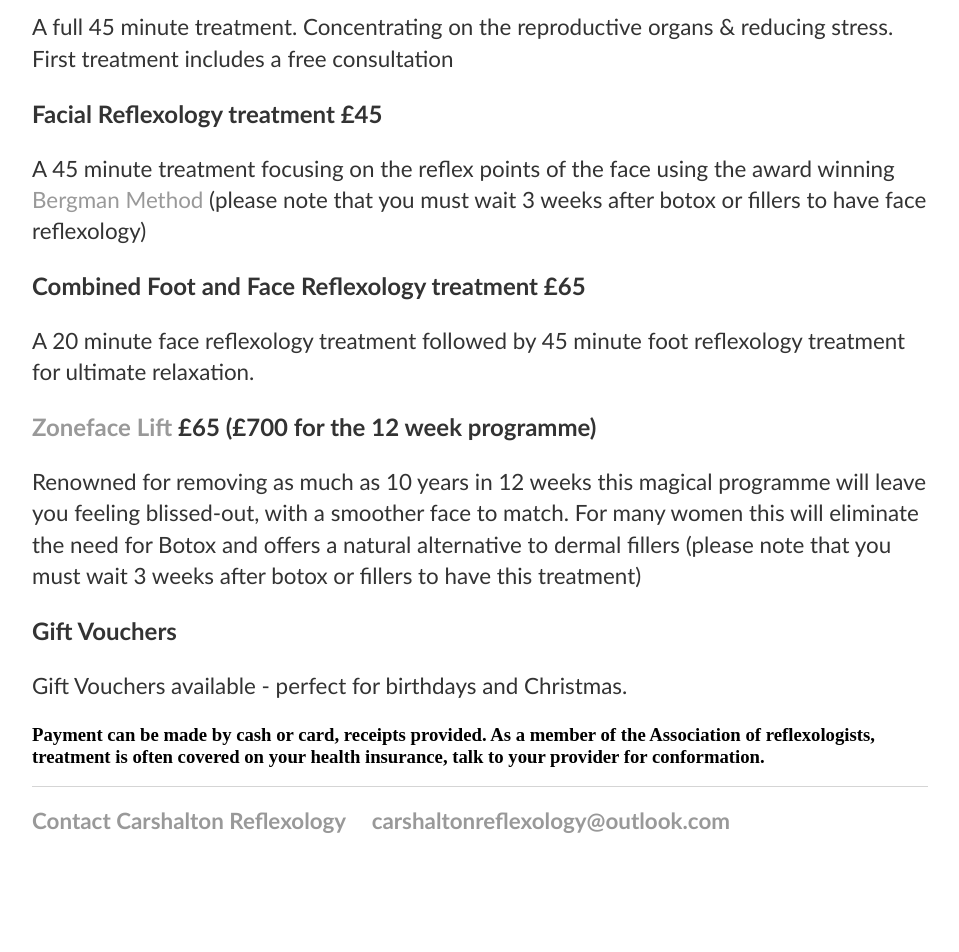
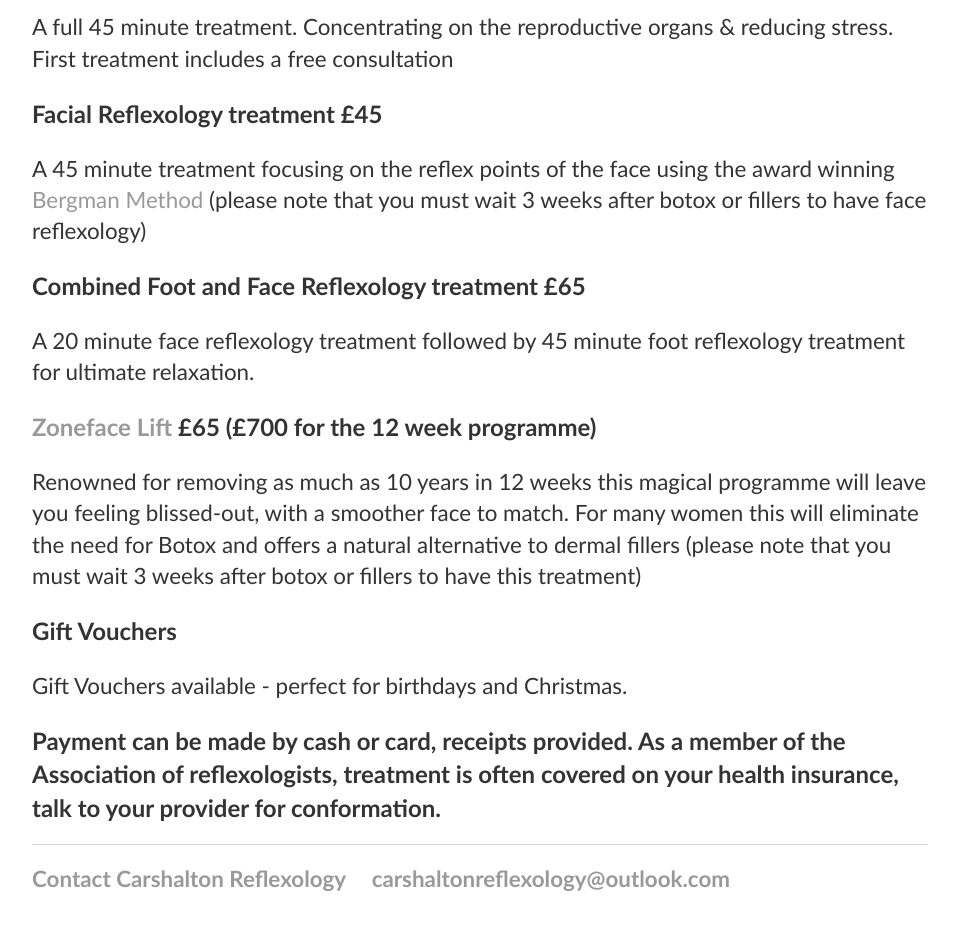
Before and after one commit to Rednax-lab/rednax-lab.github.io, a Jekyll site: the page built from prices.html, in a window 1280 px wide. Shown: the part 888-1840 px from the top of the page, without its empty margins (160-1119 px from the left). Built offline with Jekyll 4.4.1, drawn with Linux system fonts in a browser that asks for light colours; before the commit the page ends 1782 px from its top, so only the background shows below that.

```diff
--- a/prices.html
+++ b/prices.html
@@ -20,7 +20,7 @@ title: Price List
 		<p>Renowned for removing as much as 10 years in 12 weeks this magical programme will leave you feeling blissed-out, with a smoother face to match. For many women this will eliminate the need for Botox and offers a natural alternative to dermal fillers (please note that you must wait 3 weeks after botox or fillers to have this treatment)</p>
 		<h2>Gift Vouchers</h2>
 		<p>Gift Vouchers available - perfect for birthdays and Christmas.</p>
-		<h3>Payment can be made by cash or card, receipts provided. As a member of the Association of reflexologists, treatment is often covered on your health insurance, talk to your provider for conformation.</h3>
+		<h2>Payment can be made by cash or card, receipts provided. As a member of the Association of reflexologists, treatment is often covered on your health insurance, talk to your provider for conformation.</h2>
 	</section>
 </div>
 	<!-- /.intro -->
```
